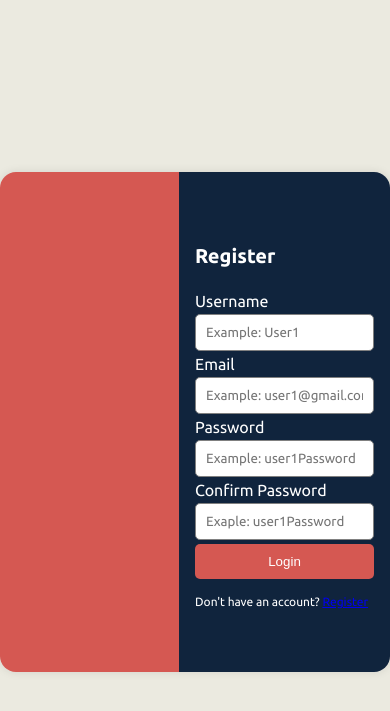
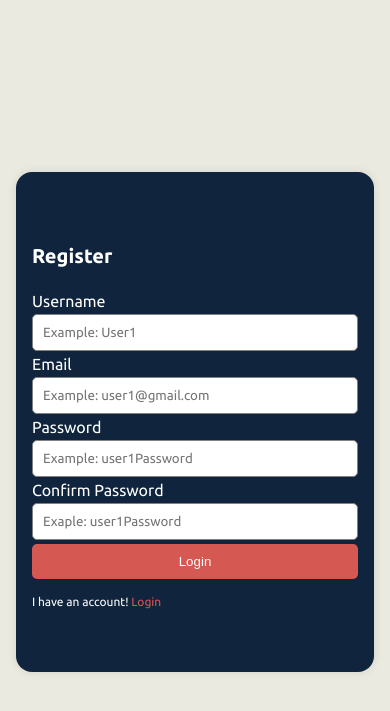
Before and after one commit to Kazilt261/To_Do_List, a Django app: page /users/register in a window 390 px wide. Shown: the top 711 px of the page. Run offline with Django 5.2, Linux system fonts and the light colour scheme.

Commit message:
mejoras font login y register

```diff
--- a/to_do_list/listToDo/static/css/layout_reg_log.css
+++ b/to_do_list/listToDo/static/css/layout_reg_log.css
@@ -25,6 +25,7 @@ a {
 div.container {
   display: flex;
   width: 800px;
+  margin: 16px;
   border-radius: 16px;
   box-shadow: 0 0 10px 0 rgba(0, 0, 0, 0.1);
   overflow: hidden;
@@ -35,6 +36,11 @@ div.decorador {
   display: flex;
   background: #d55852;
   flex: 1;
+}
+
+.link {
+  color: #d55852;
+  text-decoration: none;
 }
 
 form {
@@ -48,6 +54,7 @@ form {
   box-sizing: border-box;
   justify-content: center;
 }
+
 
 form label {
   color: white;
@@ -83,3 +90,12 @@ form p {
   color: white;
   font-size: 12px;
 }
+
+@media screen and (max-width: 600px) {
+  div.decorador {
+      flex: 0;
+  }
+  div.container{
+    margin: 16px;
+  }
+}
--- a/to_do_list/listToDo/templates/initSession.html
+++ b/to_do_list/listToDo/templates/initSession.html
@@ -13,6 +13,6 @@
   <label>Password</label>
   <input type="password" name="password" placeholder="Password" />
   <input type="submit" value="Login" />
-  <p>Don't have an account? <a href="/users/register">Register</a></p>
+  <p>Don't have an account? <a href="/users/register" class="link">Register</a></p>
 </form>
 {% endblock %}
--- a/to_do_list/listToDo/templates/register.html
+++ b/to_do_list/listToDo/templates/register.html
@@ -18,7 +18,7 @@
     placeholder="Exaple: user1Password"
   />
   <input type="submit" value="Login" />
-  <p>Don't have an account? <a href="/users/login">Register</a></p>
+  <p>I have an account! <a href="/users/login" class="link">Login</a></p>
 </form>
 
 {% endblock %}
```
